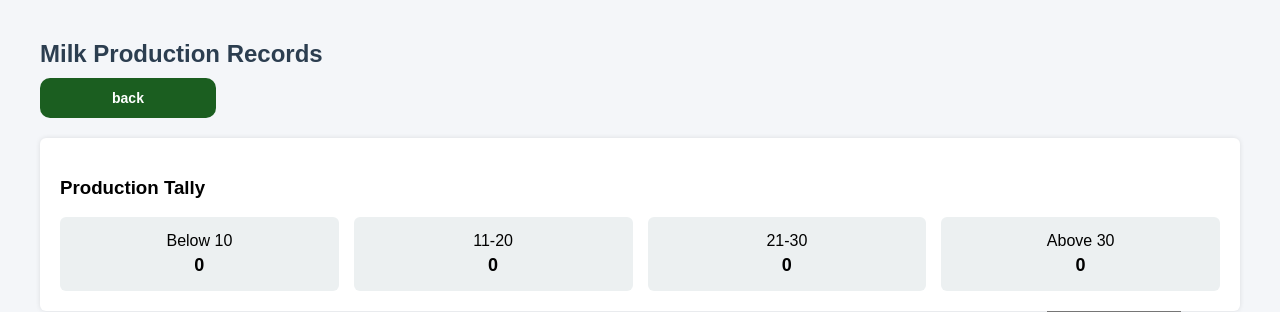
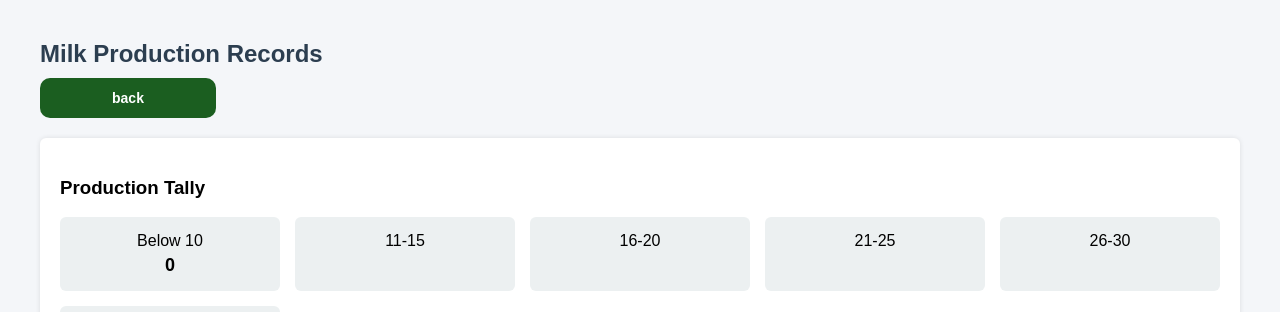
Before and after one commit to magician-lab/my_farm, a Python web app: template templates/milk.html in a window 1280 px wide. Shown: the top 312 px of the page. Run offline with Jinja, Linux system fonts and the light colour scheme; the template is opened without the code that fills it, so the values that code supplies are empty.

Commit message:
5 interva tally setting

```diff
--- a/templates/milk.html
+++ b/templates/milk.html
@@ -207,18 +207,24 @@
         {% for record in records %}
             {% if record.total <= 10 %}
                 {% set below_10.count = below_10.count + 1 %}
+            {% elif record.total <= 15 %}
+                {% set between_10_15.count = between_10_15.count + 1 %}
             {% elif record.total <= 20 %}
-                {% set between_10_20.count = between_10_20.count + 1 %}
+                {% set between_15_20.count = between_15_20.count + 1 %}
+            {% elif record.total <= 25 %}
+                {% set between_20_25.count = between_20_25.count + 1 %}
             {% elif record.total <= 30 %}
-                {% set between_20_30.count = between_20_30.count + 1 %}
+                {% set between_25_30.count = between_25_30.count + 1 %}
             {% else %}
                 {% set above_30.count = above_30.count + 1 %}
             {% endif %}
         {% endfor %}
 
         <div class="card">Below 10<strong>{{ below_10.count }}</strong></div>
-        <div class="card">11-20<strong>{{ between_10_20.count }}</strong></div>
-        <div class="card">21-30<strong>{{ between_20_30.count }}</strong></div>
+        <div class="card">11-15<strong>{{ between_10_15.count }}</strong></div>
+        <div class="card">16-20<strong>{{ between_15_20.count }}</strong></div>
+        <div class="card">21-25<strong>{{ between_20_25.count }}</strong></div>
+        <div class="card">26-30<strong>{{ between_25_30.count }}</strong></div>
         <div class="card">Above 30<strong>{{ above_30.count }}</strong></div>
 
     </div>
```
